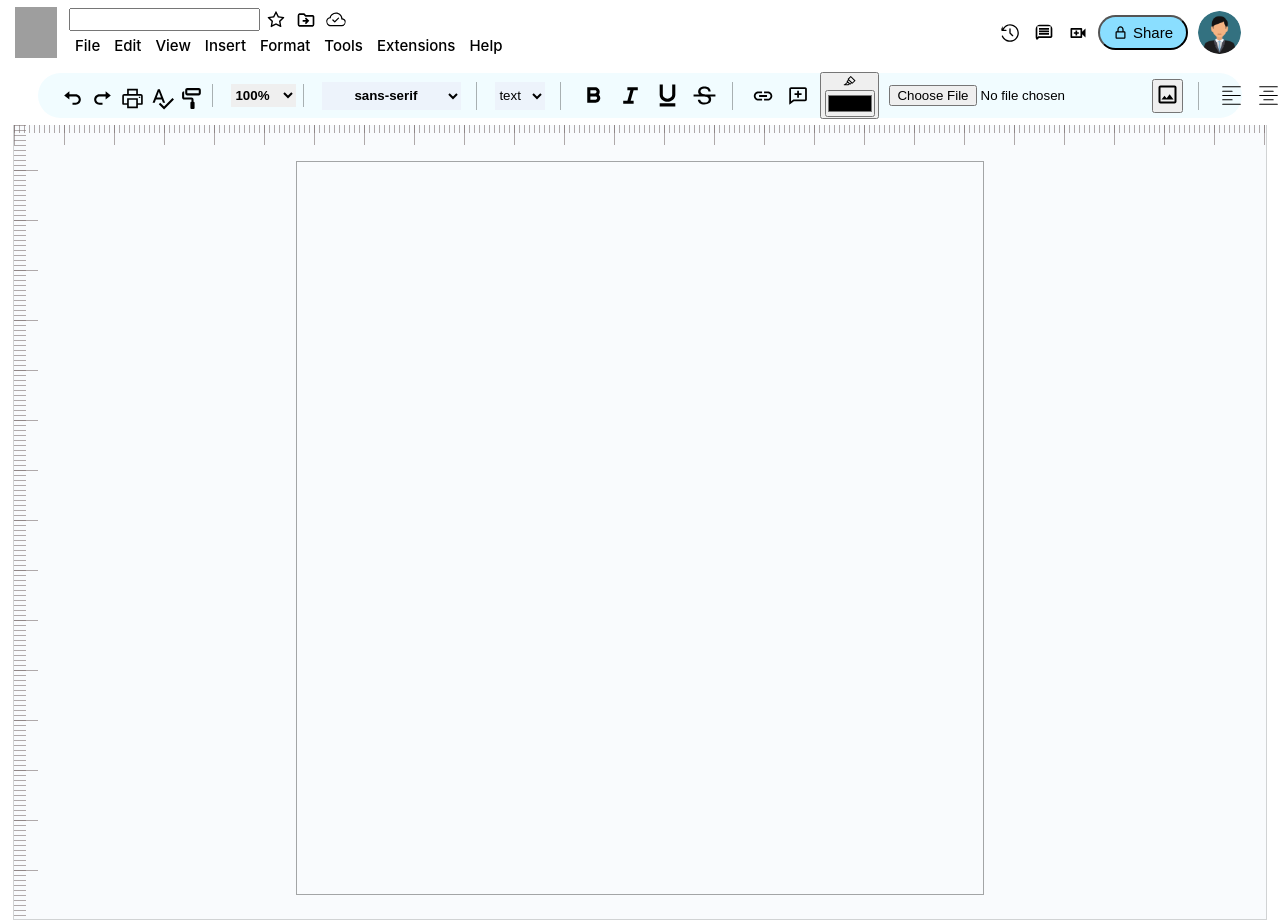
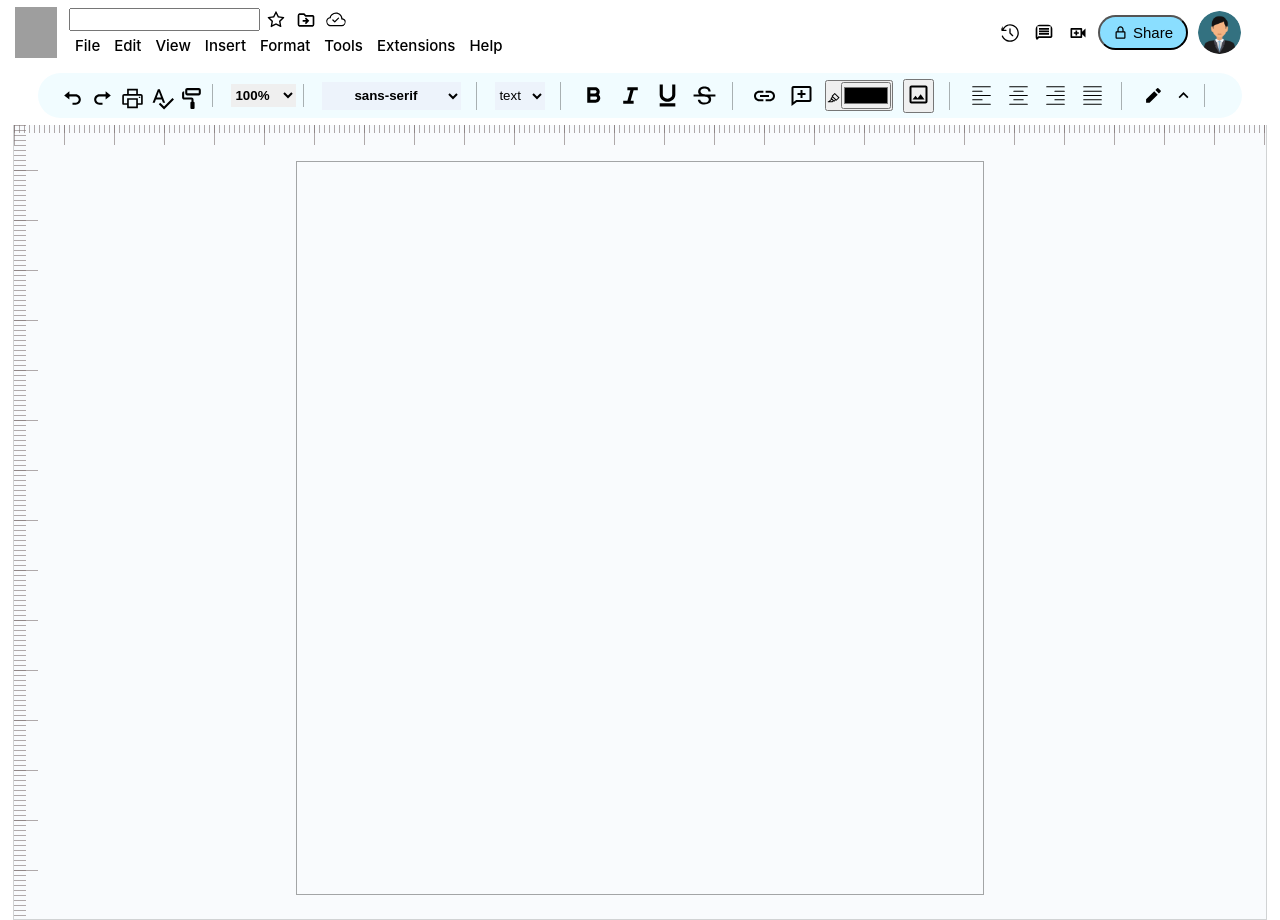
Before and after one commit to Sachin2903/Google_Docs_Clone, a React (Create React App) app: page / in a window 1280 px wide. Built offline with nearby package versions, Linux system fonts and the light colour scheme; grey boxes are pictures that could not be loaded.

Commit message:
hide image input

```diff
--- a/src/components/templates/modifyIcons/modifyIcons.js
+++ b/src/components/templates/modifyIcons/modifyIcons.js
@@ -198,6 +198,7 @@ export function ModifyIcons() {
                         <IoMdLink className={styles.editIcons} />
                         <BiCommentAdd className={styles.editIcons} />
 
+
                         <button>
                             <label>
                                 <AiOutlineHighlight/>
@@ -208,7 +209,7 @@ export function ModifyIcons() {
                             />
                         </button>
 
-                        <input ref={inputImageTrigger} type="file"  onChange={handleImageUpload} />
+                        <input ref={inputImageTrigger} type="file" hidden onChange={handleImageUpload} />
                         <button><MdOutlineImage onClick={() => { inputImageTrigger.current.click() }} className={styles.editIcons} /></button>
                     </div>
 
```
